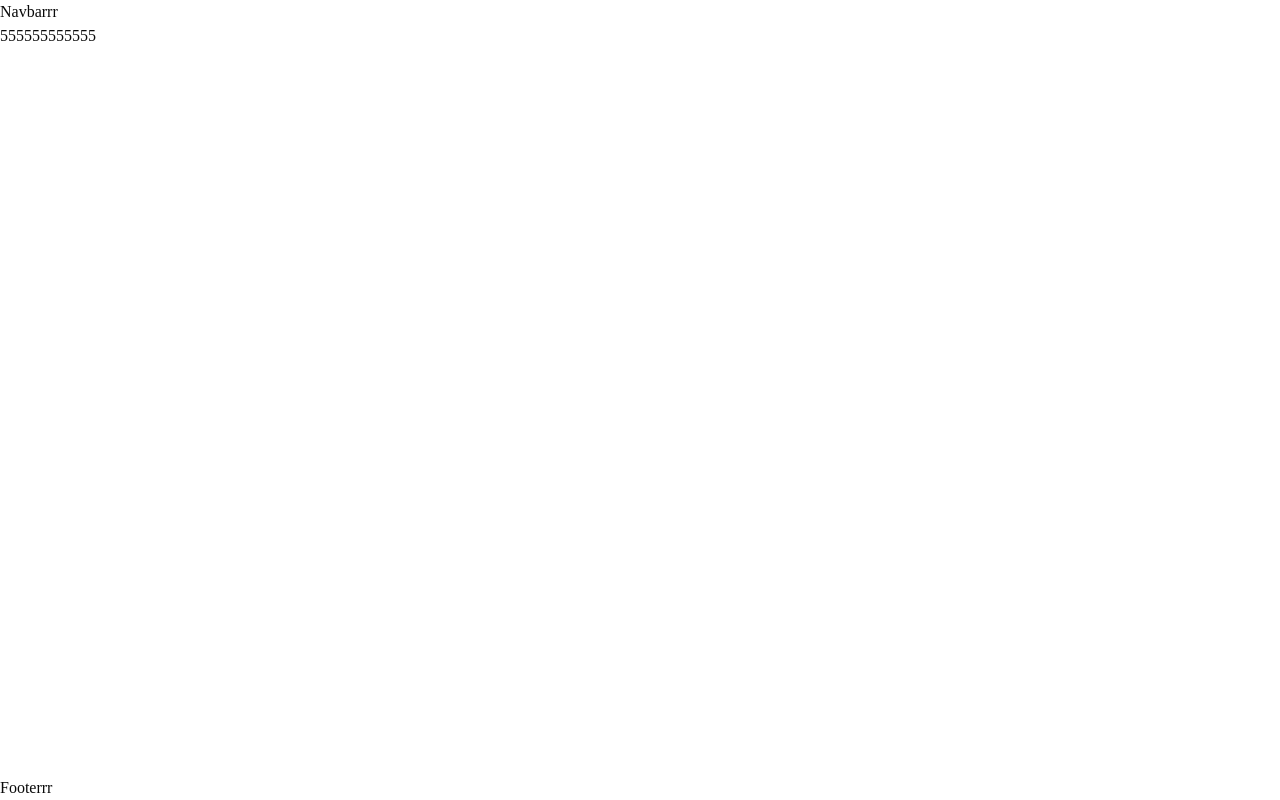
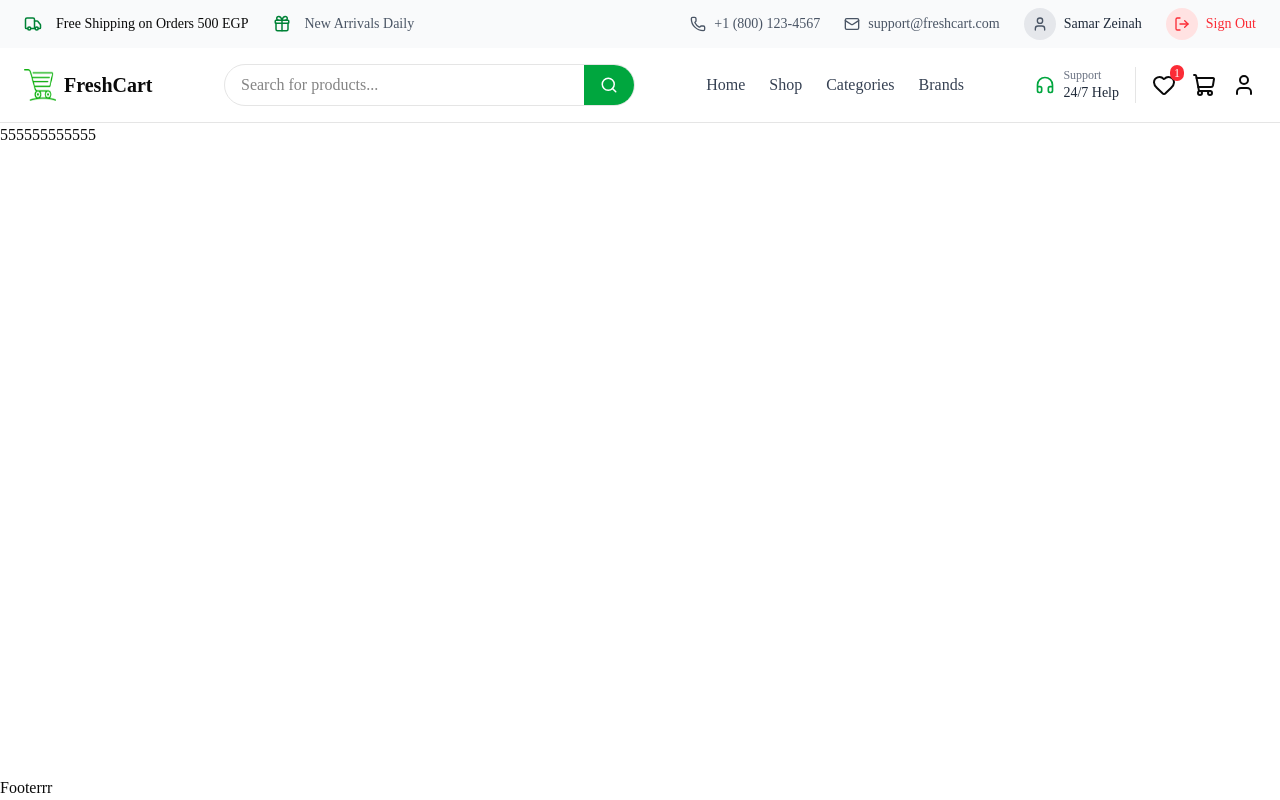
Before and after one commit to SamarZeinah/E-commerce, a Next.js app: page / in a window 1280 px wide. Built offline with nearby package versions, Linux system fonts and the light colour scheme.

Commit message:
implement navbar & top bar

```diff
--- a/src/app/_components/Navbar/Navbar.tsx
+++ b/src/app/_components/Navbar/Navbar.tsx
@@ -1,12 +1,254 @@
-'use client';
+"use client";
 
+import { useState } from "react";
+import {
+  ShoppingCart,
+  Heart,
+  User,
+  Search,
+  Menu,
+  X,
+  Headphones,
+  LogOut,
+  Truck,
+  Gift,
+  Mail,
+  Phone,
+} from "lucide-react";
 const Navbar = () => {
+  const [open, setOpen] = useState(false);
 
   return (
-    <div>
-      Navbarrr
-    </div>
-  )
-}
+    <header className="w-full border-b relative">
+      {/* Top bar */}
+      <div className="hidden lg:flex justify-between items-center px-6 py-2 text-sm bg-gray-50">
+        {/* Left side */}
+        <div className="flex gap-6 items-center">
+          <div className="flex items-center  font-medium">
+            <div className="w-8 h-8 flex items-center  text-green-700">
+              <Truck size={18} />
+            </div>
+            <span>Free Shipping on Orders 500 EGP</span>
+          </div>
 
-export default Navbar
+          <div className="flex items-center  text-gray-600">
+            <div className="w-8 h-8 flex items-center  text-green-700">
+              <Gift size={18} />
+            </div>
+            <span>New Arrivals Daily</span>
+          </div>
+        </div>
+
+        {/* Right side */}
+        <div className="flex gap-6 items-center text-gray-600">
+          <div className="flex items-center gap-2">
+            <Phone size={16} />
+            <span>+1 (800) 123-4567</span>
+          </div>
+
+          <div className="flex items-center gap-2">
+            <Mail size={16} />
+            <span>support@freshcart.com</span>
+          </div>
+          <div className="flex items-center gap-6">
+            {/* User */}
+            <div className="flex items-center gap-2 text-gray-800">
+              <div className="w-8 h-8 flex items-center justify-center rounded-full bg-gray-200 text-gray-600">
+                <User size={16} />
+              </div>
+
+              <span className="font-medium">Samar Zeinah</span>
+            </div>
+
+            {/* Sign out */}
+            <button className="flex items-center gap-2 text-sm text-red-500 hover:text-red-600 transition">
+              <div className="w-8 h-8 flex items-center justify-center rounded-full bg-red-100 text-red-500">
+                <LogOut size={16} />
+              </div>
+
+              <span className="hover:underline">Sign Out</span>
+            </button>
+          </div>
+        </div>
+      </div>
+      {/* Main navbar */}
+      <div className="flex items-center justify-between px-4 md:px-6 py-4">
+        {/* Logo */}
+        <div className="flex items-center gap-2">
+          <img src="/logo.png" alt="logo" className="w-8 h-8" />
+          <h1 className="text-xl font-bold">FreshCart</h1>
+        </div>
+
+        {/* Desktop Search */}
+        <div className="hidden md:flex w-1/3 border rounded-full overflow-hidden">
+          <input
+            type="text"
+            placeholder="Search for products..."
+            className="w-full px-4 py-2 outline-none"
+          />
+          <button className="bg-green-600 text-white px-4 flex items-center justify-center">
+            <Search size={18} />
+          </button>
+        </div>
+
+        {/* Desktop Links */}
+        <nav className="hidden md:flex gap-6 text-gray-700 font-medium">
+          <a href="#" className="hover:text-green-600">
+            Home
+          </a>
+          <a href="#" className="hover:text-green-600">
+            Shop
+          </a>
+          <a href="#" className="hover:text-green-600">
+            Categories
+          </a>
+          <a href="#" className="hover:text-green-600">
+            Brands
+          </a>
+        </nav>
+
+        {/* Right Side */}
+        <div className="flex items-center gap-3 md:gap-4">
+          {/* Support (desktop only) */}
+          <div className="hidden lg:flex items-center gap-2 border-r pr-4">
+            <Headphones className="text-green-600" size={20} />
+            <div className="flex flex-col leading-tight">
+              <span className="text-xs text-gray-500">Support</span>
+              <span className="text-sm font-medium text-gray-800">
+                24/7 Help
+              </span>
+            </div>
+          </div>
+          {/* Icons - ONLY desktop + only when menu closed */}
+          <div
+            className={`hidden md:flex items-center gap-3 md:gap-4 ${open ? "hidden" : ""}`}
+          >
+            <button className="relative">
+              <Heart />
+              <span className="absolute -top-2 -right-2 bg-red-500 text-white text-xs px-1 rounded-full">
+                1
+              </span>
+            </button>
+
+            <button>
+              <ShoppingCart />
+            </button>
+
+            <button>
+              <User />
+            </button>
+          </div>
+
+          {/* Menu button (mobile only) */}
+          <button className="md:hidden" onClick={() => setOpen(!open)}>
+            {open ? <X /> : <Menu />}
+          </button>
+        </div>
+      </div>
+
+      {/* Overlay */}
+      {open && (
+        <div
+          className="fixed inset-0 bg-black/30 z-40"
+          onClick={() => setOpen(false)}
+        />
+      )}
+
+      {/* Mobile menu */}
+      <div
+        className={`fixed top-0 right-0 h-full w-3/4 max-w-sm bg-white z-50 shadow-lg transform transition-transform duration-300 ${
+          open ? "translate-x-0" : "translate-x-full"
+        } md:hidden`}
+      >
+        <div className="p-4 flex justify-between items-center border-b">
+          <h2 className="font-bold text-lg">Menu</h2>
+          <button onClick={() => setOpen(false)}>
+            <X />
+          </button>
+        </div>
+
+        <div className="p-4 flex flex-col">
+          {/* Search */}
+          <div className="flex border rounded-full overflow-hidden mb-4">
+            <input
+              type="text"
+              placeholder="Search..."
+              className="w-full px-3 py-2 outline-none"
+            />
+            <button className="bg-green-600 text-white px-4">
+              <Search size={18} />
+            </button>
+          </div>
+
+          {/* Links */}
+          <div className="flex flex-col gap-3">
+            <a href="#">Home</a>
+            <a href="#">Shop</a>
+            <a href="#">Categories</a>
+            <a href="#">Brands</a>
+          </div>
+
+          <div className="border-t my-3" />
+
+          {/* Icons inside menu */}
+          <div className="flex flex-col ">
+            <a
+              href="/wishlist"
+              className="flex items-center gap-3 py-3 px-3 rounded-lg hover:bg-gray-100 transition"
+            >
+              <div className="w-9 h-9 flex items-center justify-center rounded-full bg-pink-100 text-pink-600">
+                <Heart size={18} />
+              </div>
+
+              <span className="text-sm font-medium text-gray-800">
+                Wishlist
+              </span>
+            </a>
+
+            <a
+              href="/cart"
+              className="flex items-center gap-3 py-3 px-3 rounded-lg hover:bg-gray-100 transition"
+            >
+              <div className="w-9 h-9 flex items-center justify-center rounded-full bg-blue-100 text-blue-600">
+                <ShoppingCart size={18} />
+              </div>
+
+              <span className="text-sm font-medium text-gray-800">Cart</span>
+            </a>
+            <div className="border-t my-3" />
+
+            <a
+              href="/profile"
+              className="flex items-center gap-3 py-3 px-3 rounded-lg hover:bg-gray-100 transition"
+            >
+              <div className="w-9 h-9 flex items-center justify-center rounded-full bg-green-100 text-green-600">
+                <User size={18} />
+              </div>
+
+              <span className="text-sm font-medium text-gray-800">Profile</span>
+            </a>
+
+            <button className="flex items-center gap-3 py-3 px-3 rounded-lg hover:bg-gray-100 transition text-red-500">
+              <div className="w-9 h-9 flex items-center justify-center rounded-full bg-red-100 text-red-500">
+                <LogOut size={18} />
+              </div>
+
+              <span className="text-sm font-medium">Sign Out</span>
+            </button>
+          </div>
+
+          {/* Support */}
+          <div className="flex items-center gap-4 p-3 rounded-lg bg-gray-50 ">
+            <Headphones className="text-green-600" />
+            <div>
+              <p className="text-sm font-medium">Support</p>
+              <p className="text-xs text-gray-500">24/7 Help Center</p>
+            </div>
+          </div>
+        </div>
+      </div>
+    </header>
+  );
+};
+
+export default Navbar;
```
Also changed, not shown: public/logo.png (added).
